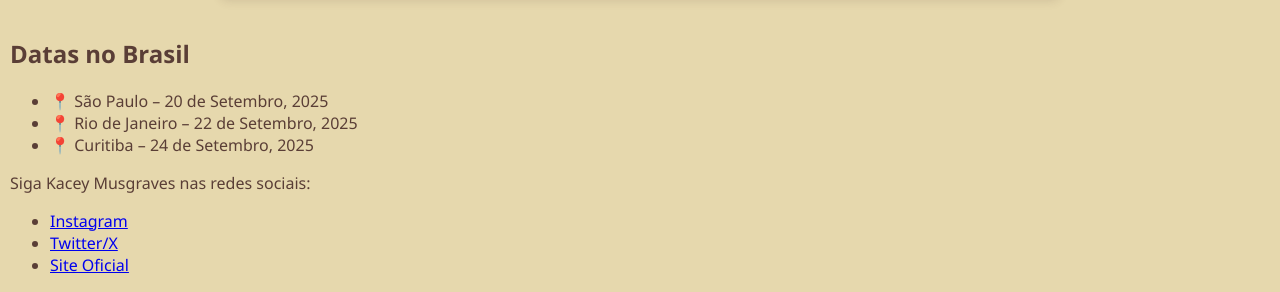
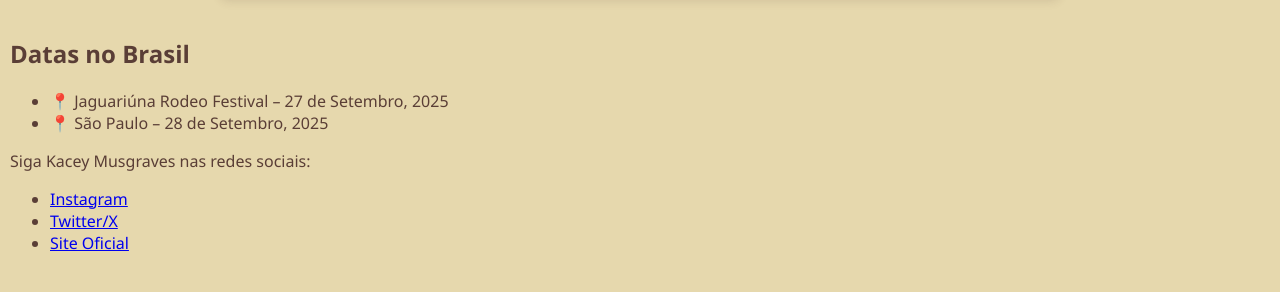
Before and after one commit to trhonorato/kacey-landing-page, a plain HTML site: page index.html in a window 1280 px wide. Shown: the part 1024-1316 px from the top of the page. After the commit the page ends 1294 px from the top, so only its background shows below. Drawn offline with Linux system fonts and the light colour scheme.

Commit message:
index.html

```diff
--- a/index.html
+++ b/index.html
@@ -31,9 +31,8 @@
   <section class="section-tour-dates">
     <h2>Datas no Brasil</h2>
     <ul>
-      <li>📍 São Paulo – 20 de Setembro, 2025</li>
-      <li>📍 Rio de Janeiro – 22 de Setembro, 2025</li>
-      <li>📍 Curitiba – 24 de Setembro, 2025</li>
+      <li>📍 Jaguariúna Rodeo Festival – 27 de Setembro, 2025</li>
+      <li>📍 São Paulo – 28 de Setembro, 2025</li>
     </ul>
   </section>
 
```
